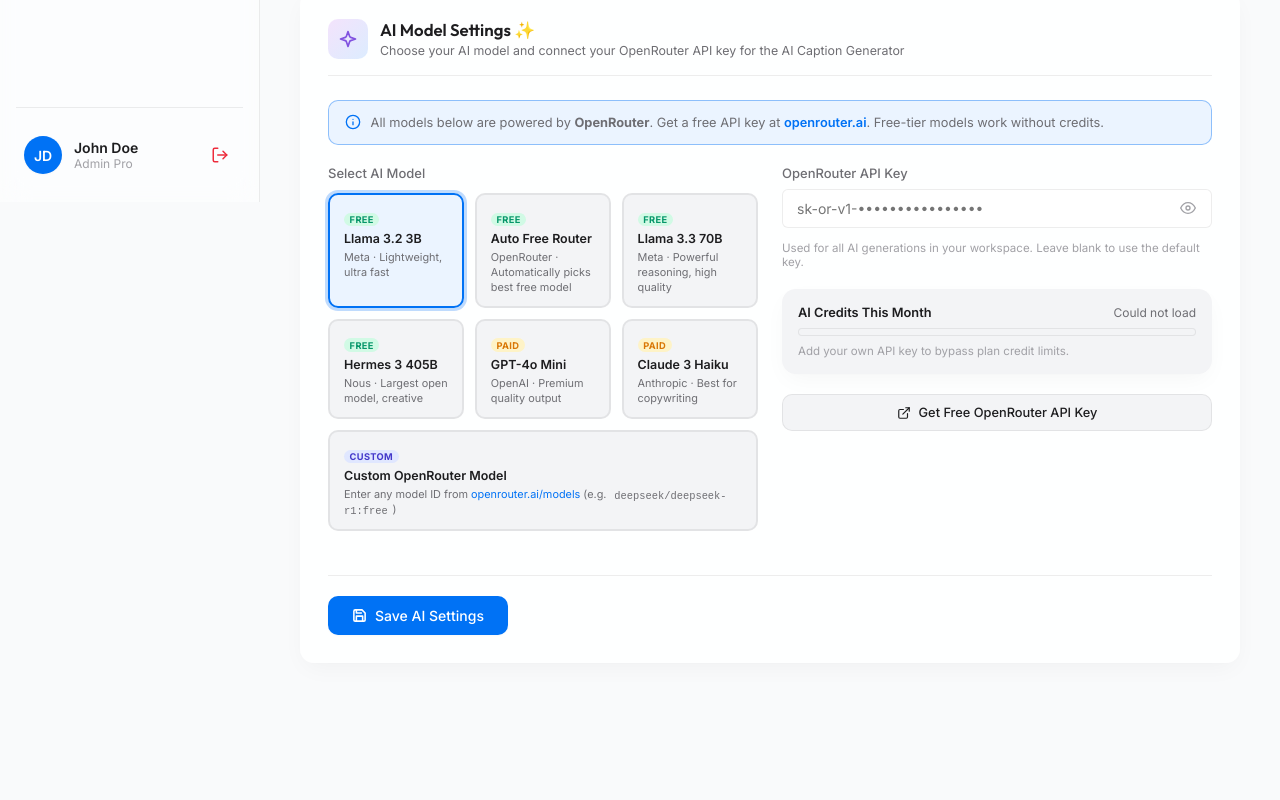
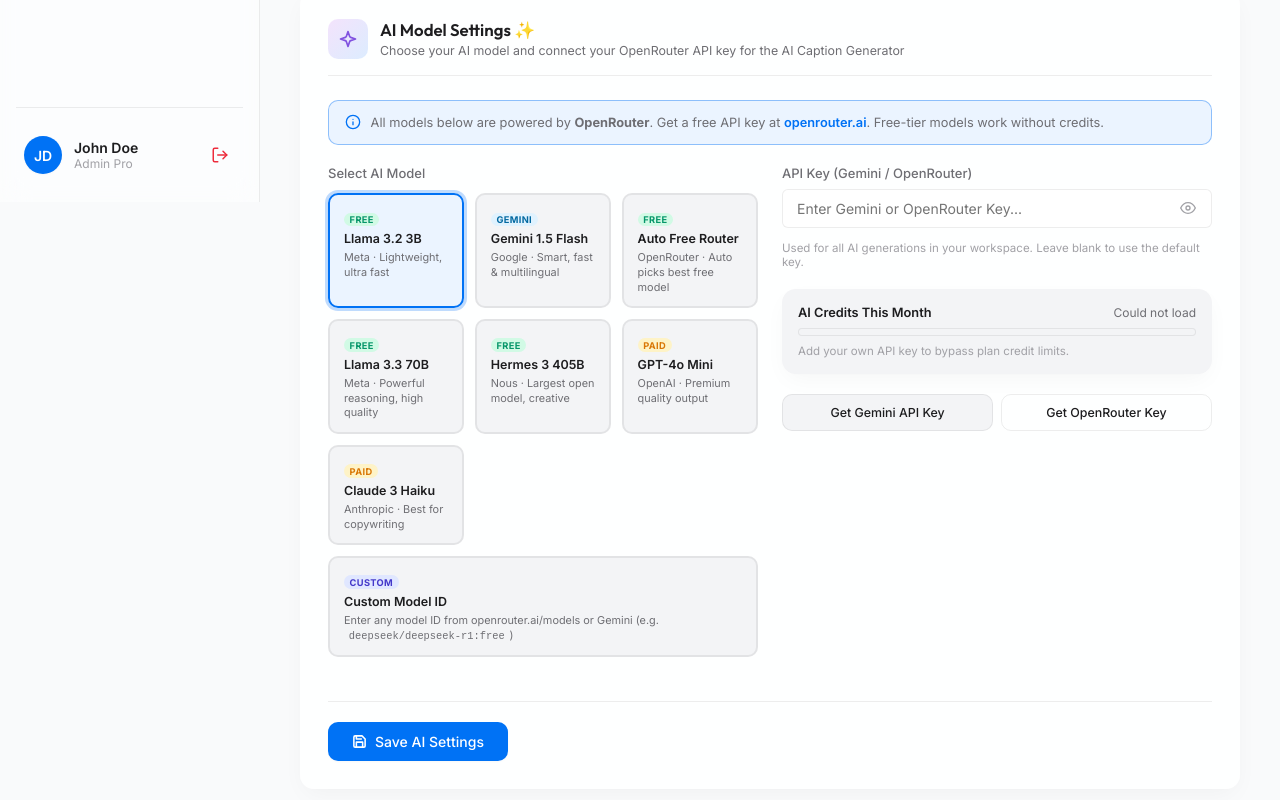
Before and after one commit to zaimcherosli/socialhub, a website: page public/settings.html in a window 1280 px wide. Shown: the part 598-1398 px from the top of the page. Before the commit the page ends 1293 px from the top, so only its background shows below. Drawn offline with Linux system fonts and the light colour scheme; no server answers; sample sign-in values are in the browser's storage.

Commit message:
feat: Add Gemini 1.5 Flash option and key link to settings page

```diff
--- a/public/settings.html
+++ b/public/settings.html
@@ -338,11 +338,18 @@
                                     <div class="model-desc">Meta · Lightweight, ultra fast</div>
                                 </label>
 
+                                <label class="model-option-card" id="cardGeminiFlash" for="modelGeminiFlash">
+                                    <input type="radio" name="aiModel" id="modelGeminiFlash" value="gemini-1.5-flash">
+                                    <span class="model-badge free" style="background: #e0f2fe; color: #0369a1;">Gemini</span>
+                                    <div class="model-name">Gemini 1.5 Flash</div>
+                                    <div class="model-desc">Google · Smart, fast & multilingual</div>
+                                </label>
+
                                 <label class="model-option-card" id="cardGemini" for="modelGemini">
                                     <input type="radio" name="aiModel" id="modelGemini" value="openrouter/free">
                                     <span class="model-badge free">Free</span>
                                     <div class="model-name">Auto Free Router</div>
-                                    <div class="model-desc">OpenRouter · Automatically picks best free model</div>
+                                    <div class="model-desc">OpenRouter · Auto picks best free model</div>
                                 </label>
 
                                 <label class="model-option-card" id="cardMistral" for="modelMistral">
@@ -378,8 +385,8 @@
                                     <input type="radio" name="aiModel" id="modelCustom" value="custom">
                                     <div>
                                         <span class="model-badge custom">Custom</span>
-                                        <div class="model-name">Custom OpenRouter Model</div>
-                                        <div class="model-desc">Enter any model ID from <a href="https://openrouter.ai/models" target="_blank" style="color: var(--color-primary); text-decoration: none;">openrouter.ai/models</a> (e.g. <code style="font-size: 0.65rem; background: var(--color-bg-accent); padding: 0.05rem 0.3rem; border-radius: 3px;">deepseek/deepseek-r1:free</code>)</div>
+                                        <div class="model-name">Custom Model ID</div>
+                                        <div class="model-desc">Enter any model ID from openrouter.ai/models or Gemini (e.g. <code style="font-size: 0.65rem; background: var(--color-bg-accent); padding: 0.05rem 0.3rem; border-radius: 3px;">deepseek/deepseek-r1:free</code>)</div>
                                     </div>
                                 </label>
 
@@ -395,9 +402,9 @@
                         <!-- Right: API Key + Usage -->
                         <div style="display: flex; flex-direction: column; gap: 1.25rem;">
                             <div class="form-group" style="margin: 0;">
-                                <label class="form-label" for="openrouterKey">OpenRouter API Key</label>
+                                <label class="form-label" for="openrouterKey">API Key (Gemini / OpenRouter)</label>
                                 <div class="api-key-input-wrap">
-                                    <input type="password" id="openrouterKey" class="form-input" placeholder="sk-or-v1-••••••••••••••••" style="width: 100%;" autocomplete="off" />
+                                    <input type="password" id="openrouterKey" class="form-input" placeholder="Enter Gemini or OpenRouter Key..." style="width: 100%;" autocomplete="off" />
                                     <button type="button" class="toggle-key-btn" id="btnToggleKey" title="Show/Hide key">
                                         <svg width="16" height="16" viewBox="0 0 24 24" fill="none" stroke="currentColor" stroke-width="2" stroke-linecap="round" stroke-linejoin="round" id="eyeIcon">
                                             <path d="M1 12s4-8 11-8 11 8 11 8-4 8-11 8-11-8-11-8z"/><circle cx="12" cy="12" r="3"/>
@@ -419,10 +426,14 @@
                                 <p style="font-size: 0.72rem; color: var(--color-text-tertiary); margin: 0;">Add your own API key to bypass plan credit limits.</p>
                             </div>
 
-                            <a href="https://openrouter.ai/keys" target="_blank" class="btn btn-secondary" style="justify-content: center; font-size: 0.8rem;">
-                                <svg width="14" height="14" viewBox="0 0 24 24" fill="none" stroke="currentColor" stroke-width="2" stroke-linecap="round" stroke-linejoin="round"><path d="M18 13v6a2 2 0 0 1-2 2H5a2 2 0 0 1-2-2V8a2 2 0 0 1 2-2h6"/><polyline points="15 3 21 3 21 9"/><line x1="10" y1="14" x2="21" y2="3"/></svg>
-                                Get Free OpenRouter API Key
-                            </a>
+                            <div style="display: flex; gap: 0.5rem; width: 100%;">
+                                <a href="https://aistudio.google.com/" target="_blank" class="btn btn-secondary" style="flex: 1; justify-content: center; font-size: 0.775rem;">
+                                    Get Gemini API Key
+                                </a>
+                                <a href="https://openrouter.ai/keys" target="_blank" class="btn btn-secondary btn-outline" style="flex: 1; justify-content: center; font-size: 0.775rem; border: 1px solid var(--color-border); background: transparent;">
+                                    Get OpenRouter Key
+                                </a>
+                            </div>
                         </div>
                     </div>
 
```
